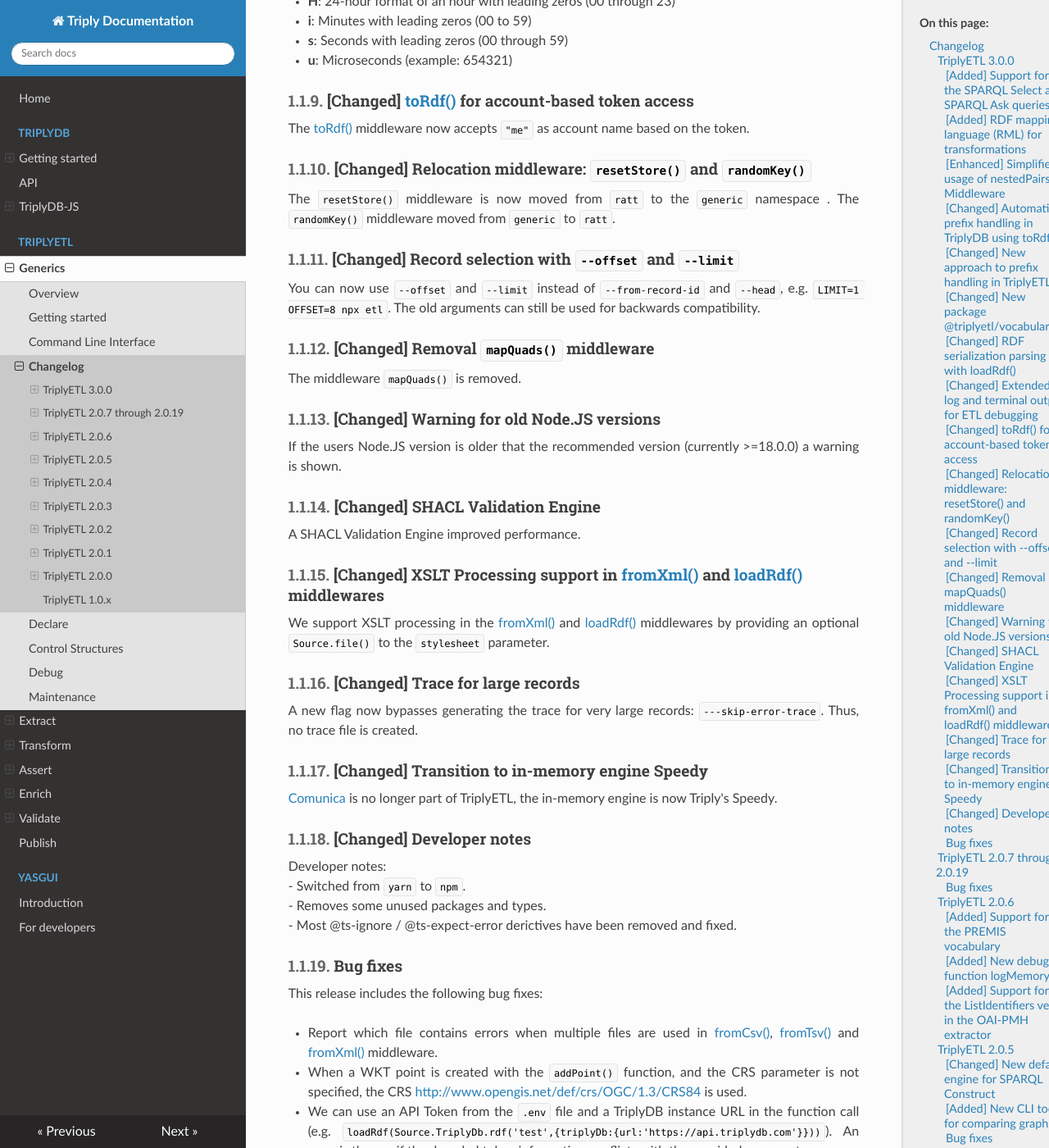
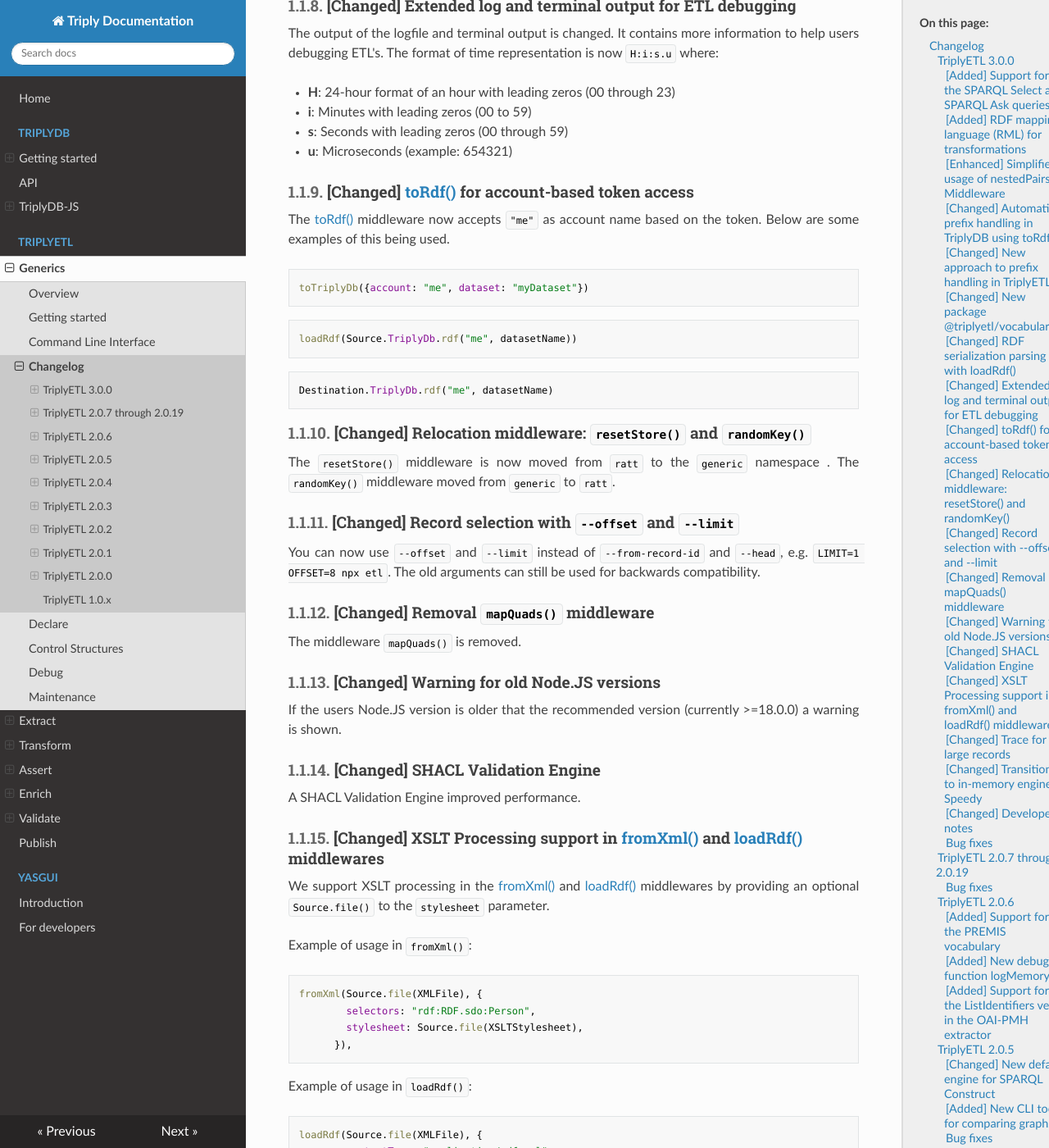
Before and after one commit to TriplyDB/Documentation, an MkDocs documentation site: the page built from docs/triply-etl/changelog/index.md, in a window 1280 px wide and 1400 px high, scrolled down 2324 px. Shown: the whole window at 82% size. Built offline with MkDocs 1.6.1, drawn with Linux system fonts in a browser that asks for light colours; some of the changed text lies outside the part shown.

Commit message:
Updated changelog

````diff
--- a/docs/triply-etl/changelog/index.md
+++ b/docs/triply-etl/changelog/index.md
@@ -12,8 +12,13 @@
 
 ### [Added] Support for the `SPARQL Select` and `SPARQL Ask` queries
 The extractors [fromCsv()](../extract/formats/#extractor-fromcsv), [fromJson()](../extract/formats/#extractor-fromjson), [fromTsv()](../extract/formats/#extractor-fromtsv) and [fromXml()](../extract/formats/#extractor-fromxml) now support [SPARQL Select](../extract/types/#sparql-select-queries) queries.
- The extractors [fromJson()](../extract/formats/#extractor-fromjson) and [fromXml()](../extract/formats/#extractor-fromxml) also support [SPARQL Ask](../extract/types/#sparql-ask-queries) queries.
+The extractors [fromJson()](../extract/formats/#extractor-fromjson) and [fromXml()](../extract/formats/#extractor-fromxml) also support [SPARQL Ask](../extract/types/#sparql-ask-queries) queries.
 
+The example below hows how to use a SPARQL ask query in the `fromJson()` extractor:
+
+```ts
+fromJson(Source.TriplyDb.query('account', 'query-name', { triplyDb: { url: 'https://api.triplydb.com' } }))
+```
 ### [Added] [RDF mapping language](https://rml.io/docs/rml/introduction/) (RML) for transformations
 TriplyETL supports transformations using [RDF mapping language](https://rml.io/docs/rml/introduction/) (RML).
 
@@ -100,6 +105,19 @@
 
 ### [Changed] [toRdf()](../publish/#local-data-destinations) for account-based token access
 The [toRdf()](../publish/#local-data-destinations) middleware now accepts `"me"` as account name based on the token.
+Below are some examples of this being used.
+
+```ts
+toTriplyDb({account: "me", dataset: "myDataset"})
+```
+```ts
+loadRdf(Source.TriplyDb.rdf("me", datasetName))
+```
+```ts
+Destination.TriplyDb.rdf("me", datasetName)
+```
+
+
 
 ### [Changed] Relocation middleware: `resetStore()` and `randomKey()`
 The `resetStore()` middleware is now moved from `ratt` to the `generic` namespace . The `randomKey()` middleware moved from `generic` to `ratt`.
@@ -119,6 +137,23 @@
 ### [Changed] XSLT Processing support in [fromXml()](../extract/formats/#extractor-fromxml) and [loadRdf()](../extract/formats/#function-loadrdf) middlewares
 We support XSLT processing in the [fromXml()](../extract/formats/#extractor-fromxml) and [loadRdf()](../extract/formats/#function-loadrdf) middlewares by providing an optional `Source.file()` to the `stylesheet` parameter.
 
+Example of usage in `fromXml()`:
+
+```ts
+fromXml(Source.file(XMLFile), {
+        selectors: "rdf:RDF.sdo:Person",
+        stylesheet: Source.file(XSLTStylesheet),
+      }),
+```
+Example of usage in `loadRdf()`:
+
+```ts
+loadRdf(Source.file(XMLFile), {
+        contentType: "application/rdf+xml",
+        stylesheet: Source.file(XSLTStylesheet),
+      }),
+```
+
 ### [Changed] Trace for large records
 A new flag now bypasses generating the trace for very large records: `---skip-error-trace`. Thus, no trace file is created.
 
@@ -134,7 +169,6 @@
 
 
 ### Bug fixes
-
 
 This release includes the following bug fixes:
 
````
